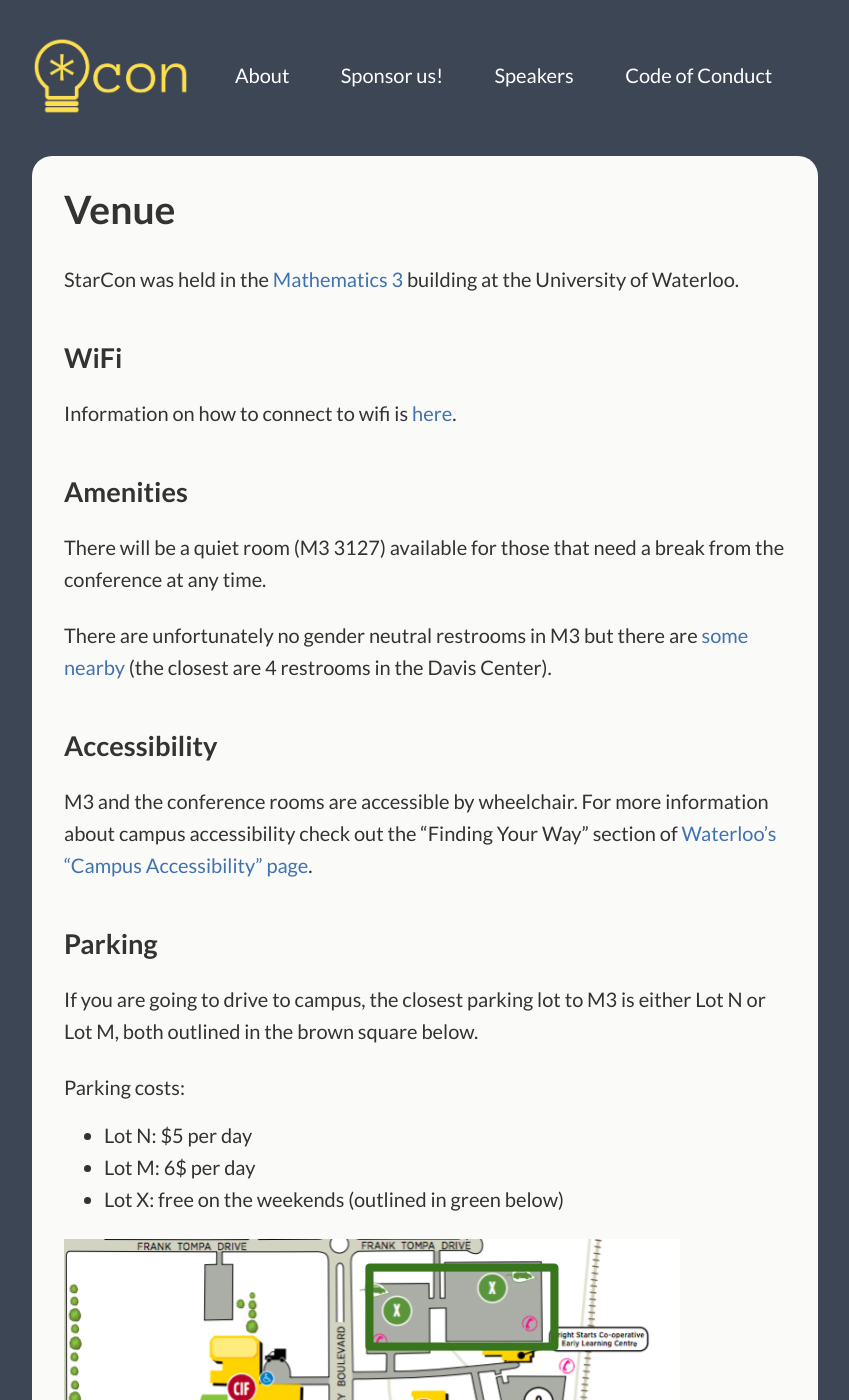
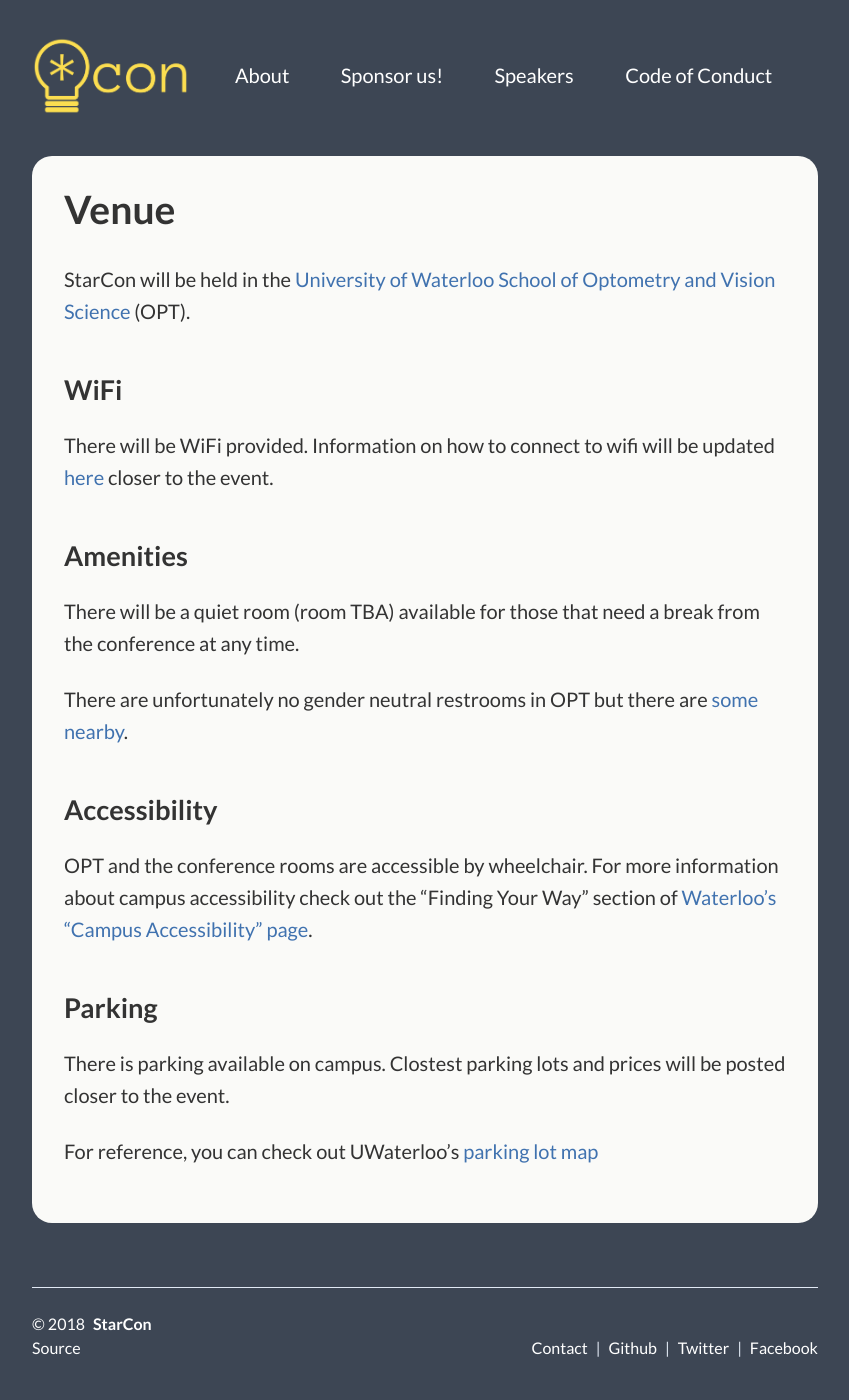
Before and after one commit to StarConKW/starconkw.github.io, a Jekyll site: the page built from _pages/venue.md, in a window 1280 px wide and 1400 px high. Shown: the whole window, without its empty margins (215-1064 px from the left). Built offline with Jekyll 4.4.1, drawn with Linux system fonts in a browser that asks for light colours.

Commit message:
add venue information up to date for new venue

```diff
--- a/_pages/venue.md
+++ b/_pages/venue.md
@@ -5,32 +5,24 @@ subtitle: Venue
 permalink: /venue/
 ---
 
-StarCon was held in the [Mathematics 3](https://www.google.com/maps/place/Mathematics+3+(M3)/@43.473224,-80.5441028,15z/data=!4m5!3m4!1s0x0:0x2ee32a10cd3a1d73!8m2!3d43.473224!4d-80.5441028) building at the University of Waterloo.
+StarCon will be held in the [University of Waterloo School of Optometry and Vision Science](https://www.google.com/maps/place/School+of+Optometry+and+Vision+Science/@43.4755575,-80.5455983,15z/data=!4m2!3m1!1s0x0:0xb34254f15d15b6b1?sa=X&ved=2ahUKEwjKusuX14zeAhVKFzQIHcRBBWQQ_BIwEXoECAcQCw) (OPT).
 
 ## WiFi
 
-Information on how to connect to wifi is [here](/wifi).
+There will be WiFi provided. Information on how to connect to wifi will be updated [here](/wifi) closer to the event.
 
 ## Amenities
 
-There will be a quiet room (M3 3127) available for those that need a break from the conference at any time.
+There will be a quiet room (room TBA) available for those that need a break from the conference at any time.
 
-There are unfortunately no gender neutral restrooms in M3 but there are [some nearby](https://uwaterloo.ca/equity/equity-initiatives/inclusive-washrooms/inclusive-washroom-list) (the closest are 4 restrooms in the Davis Center).
+There are unfortunately no gender neutral restrooms in OPT but there are [some nearby](https://uwaterloo.ca/equity/equity-initiatives/inclusive-washrooms/inclusive-washroom-list).
 
 ## Accessibility
 
-M3 and the conference rooms are accessible by wheelchair. For more information about campus accessibility check out the "Finding Your Way" section of [Waterloo's "Campus Accessibility" page](https://uwaterloo.ca/human-resources/accessibility/campus-accessibility).
+OPT and the conference rooms are accessible by wheelchair. For more information about campus accessibility check out the "Finding Your Way" section of [Waterloo's "Campus Accessibility" page](https://uwaterloo.ca/human-resources/accessibility/campus-accessibility).
 
 ## Parking
 
-If you are going to drive to campus, the closest parking lot to M3 is either Lot N or Lot M, both outlined in the brown square below.
-
-Parking costs:
-
-- Lot N: $5 per day
-- Lot M: 6$ per day
-- Lot X: free on the weekends (outlined in green below)
-
-![](/assets/img/parking_lot.png)
+There is parking available on campus. Clostest parking lots and prices will be posted closer to the event.
 
 For reference, you can check out UWaterloo's [parking lot map](https://uwaterloo.ca/map/pdf/map_colour.pdf)
```
Also changed, not shown: index.md (+3 -1 lines).
